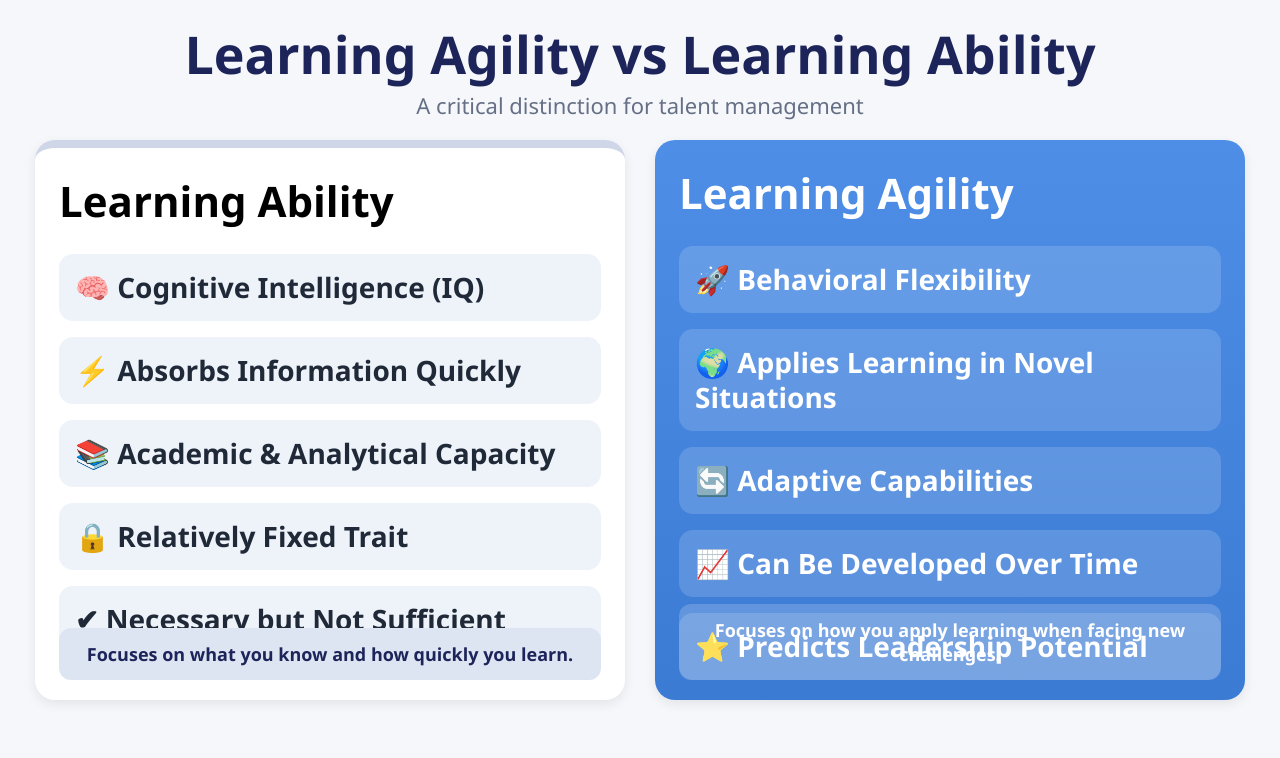
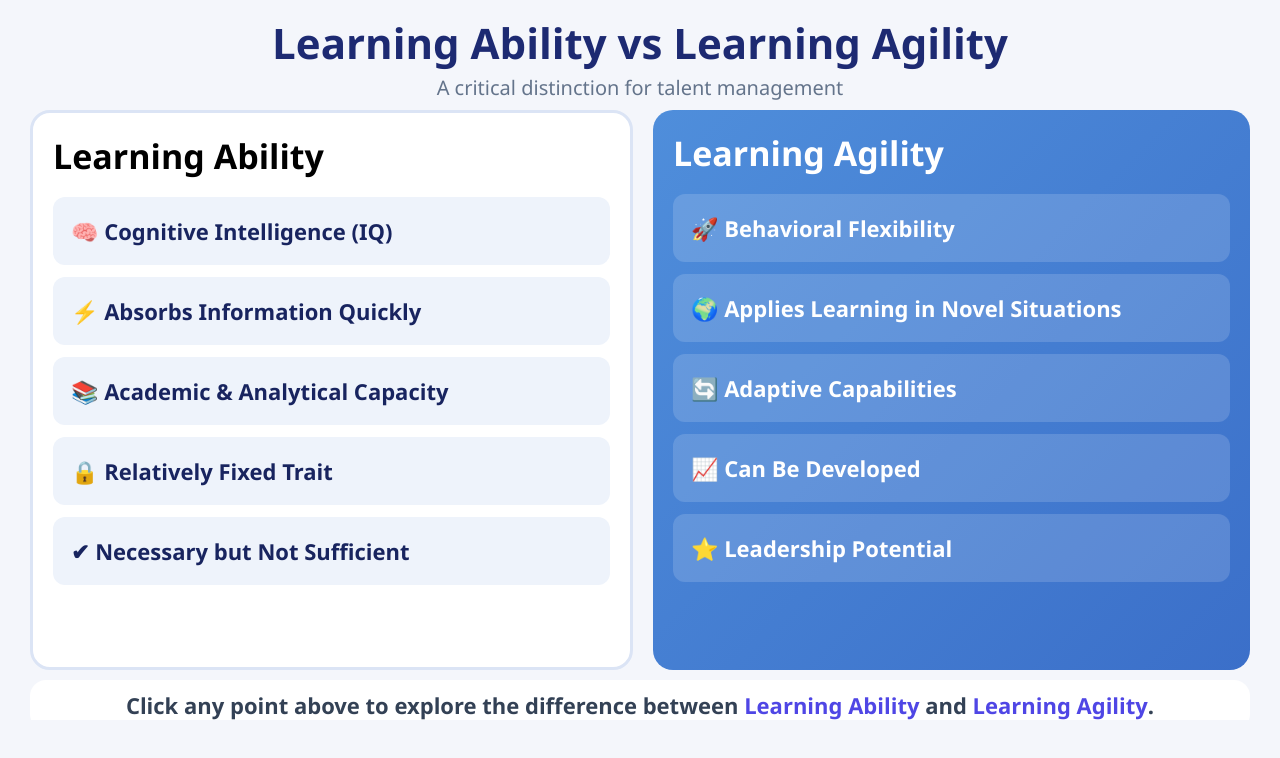
Before and after one commit to dagagiriraj72-web/Feed, a plain HTML site: page laa1index.html in a window 1280 px wide. Drawn offline with Linux system fonts and the light colour scheme.

Commit message:
laa1index.html

```diff
--- a/laa1index.html
+++ b/laa1index.html
@@ -1,169 +1,197 @@
 <!DOCTYPE html>
 <html>
 <head>
-<meta charset="utf-8">
+<meta charset="UTF-8">
 <title>Learning Agility vs Learning Ability</title>
 
 <style>
+
 *{
 margin:0;
 padding:0;
 box-sizing:border-box;
-font-family:Segoe UI, Arial, sans-serif;
+font-family:Segoe UI,Arial,sans-serif;
 }
 
-body{
+html,body{
 width:1280px;
 height:720px;
 overflow:hidden;
-background:#f5f7fb;
+background:#f4f6fb;
 }
 
-.container{
+.slide{
 width:1280px;
 height:720px;
-padding:25px 35px;
+padding:20px 30px;
 }
 
 .header{
+height:90px;
 text-align:center;
-margin-bottom:20px;
 }
 
 .header h1{
-font-size:52px;
+font-size:42px;
+color:#1d2a72;
 font-weight:800;
-color:#1c2459;
 line-height:1.1;
 }
 
 .header p{
-font-size:22px;
-color:#667085;
+font-size:20px;
+color:#64748b;
 margin-top:8px;
 }
 
 .main{
+height:560px;
 display:flex;
-justify-content:space-between;
-gap:25px;
-height:560px;
+gap:20px;
 }
 
 .panel{
-width:590px;
-height:560px;
+flex:1;
 border-radius:20px;
-padding:24px;
-box-shadow:0 4px 12px rgba(0,0,0,.08);
+padding:20px;
 position:relative;
+overflow:hidden;
 }
 
 .ability{
-background:#ffffff;
-border-top:8px solid #cfd6e8;
+background:white;
+border:3px solid #dbe4f5;
 }
 
 .agility{
-background:linear-gradient(180deg,#4e8ee6,#3c7bd4);
+background:linear-gradient(135deg,#4f8edb,#3b6fc9);
 color:white;
 }
 
-.panel h2{
-font-size:42px;
-margin-bottom:25px;
-font-weight:800;
+.title{
+font-size:34px;
+font-weight:700;
+margin-bottom:18px;
 }
 
 .list{
 display:flex;
 flex-direction:column;
-gap:16px;
+gap:12px;
 }
 
 .item{
-padding:16px;
-border-radius:14px;
-font-size:28px;
+height:68px;
+display:flex;
+align-items:center;
+padding:0 18px;
+border-radius:12px;
+font-size:22px;
 font-weight:600;
-line-height:1.25;
+cursor:pointer;
+transition:.25s;
 }
 
 .ability .item{
-background:#eef2f9;
-color:#1f2937;
+background:#eef3fb;
+color:#18245f;
 }
 
 .agility .item{
 background:rgba(255,255,255,.15);
-color:white;
+}
+
+.item:hover{
+transform:translateX(6px);
 }
 
 .footer{
-position:absolute;
-bottom:20px;
-left:24px;
-right:24px;
-padding:14px;
-border-radius:12px;
-font-size:18px;
+height:50px;
+margin-top:10px;
+background:white;
+border-radius:16px;
+display:flex;
+align-items:center;
+justify-content:center;
+font-size:22px;
+font-weight:600;
+color:#334155;
+padding:0 20px;
 text-align:center;
-font-weight:600;
 }
 
-.ability .footer{
-background:#dde4f2;
-color:#1c2459;
+.highlight{
+color:#4f46e5;
 }
 
-.agility .footer{
-background:rgba(255,255,255,.18);
-color:white;
-}
 </style>
 </head>
 
 <body>
 
-<div class="container">
+<div class="slide">
 
 <div class="header">
-<h1>Learning Agility vs Learning Ability</h1>
+<h1>Learning Ability vs Learning Agility</h1>
 <p>A critical distinction for talent management</p>
 </div>
 
 <div class="main">
 
 <div class="panel ability">
-<h2>Learning Ability</h2>
+
+<div class="title">Learning Ability</div>
 
 <div class="list">
-<div class="item">🧠 Cognitive Intelligence (IQ)</div>
-<div class="item">⚡ Absorbs Information Quickly</div>
-<div class="item">📚 Academic & Analytical Capacity</div>
-<div class="item">🔒 Relatively Fixed Trait</div>
-<div class="item">✔ Necessary but Not Sufficient</div>
+
+<div class="item" onclick="showText('Ability focuses on intelligence and acquiring knowledge.')">
+🧠 Cognitive Intelligence (IQ)
 </div>
 
-<div class="footer">
-Focuses on what you know and how quickly you learn.
+<div class="item" onclick="showText('Ability reflects how quickly information is absorbed.')">
+⚡ Absorbs Information Quickly
+</div>
+
+<div class="item" onclick="showText('Ability includes academic and analytical strengths.')">
+📚 Academic & Analytical Capacity
+</div>
+
+<div class="item" onclick="showText('Ability is generally considered more stable over time.')">
+🔒 Relatively Fixed Trait
+</div>
+
+<div class="item" onclick="showText('Ability alone does not guarantee success in new situations.')">
+✔ Necessary but Not Sufficient
+</div>
+
 </div>
 
 </div>
 
 <div class="panel agility">
-<h2>Learning Agility</h2>
+
+<div class="title">Learning Agility</div>
 
 <div class="list">
-<div class="item">🚀 Behavioral Flexibility</div>
-<div class="item">🌍 Applies Learning in Novel Situations</div>
-<div class="item">🔄 Adaptive Capabilities</div>
-<div class="item">📈 Can Be Developed Over Time</div>
-<div class="item">⭐ Predicts Leadership Potential</div>
+
+<div class="item" onclick="showText('Agility is the flexibility to adapt behaviour when situations change.')">
+🚀 Behavioral Flexibility
 </div>
 
-<div class="footer">
-Focuses on how you apply learning when facing new challenges.
+<div class="item" onclick="showText('Agile learners apply lessons in unfamiliar situations.')">
+🌍 Applies Learning in Novel Situations
+</div>
+
+<div class="item" onclick="showText('Agility involves a broad range of adaptive capabilities.')">
+🔄 Adaptive Capabilities
+</div>
+
+<div class="item" onclick="showText('Learning agility can be developed and strengthened.')">
+📈 Can Be Developed
+</div>
+
+<div class="item" onclick="showText('Learning agility strongly predicts leadership potential.')">
+⭐ Leadership Potential
 </div>
 
 </div>
@@ -172,5 +200,22 @@ Focuses on how you apply learning when facing new challenges.
 
 </div>
 
+<div class="footer" id="info">
+Click any point above to explore the difference between
+<span class="highlight">&nbsp;Learning Ability&nbsp;</span>
+and
+<span class="highlight">&nbsp;Learning Agility</span>.
+</div>
+
+</div>
+
+<script>
+
+function showText(text){
+document.getElementById("info").innerHTML=text;
+}
+
+</script>
+
 </body>
 </html>
```
